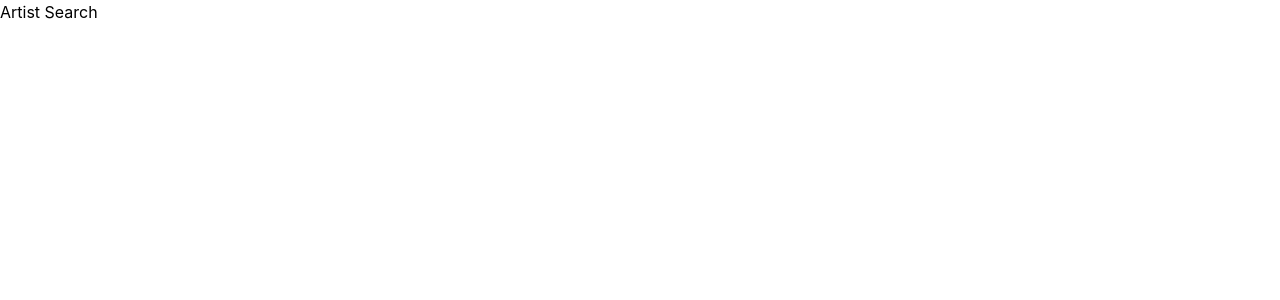
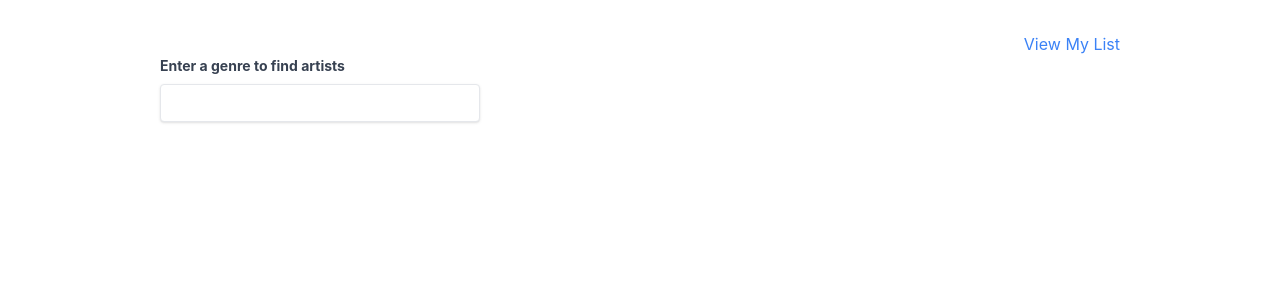
Before and after one commit to Cody123Anderson/cody-max-assessment, a React (Create React App) app: page / in a window 1280 px wide. Shown: the top 300 px of the page. Built offline with nearby package versions, Linux system fonts and the light colour scheme.

Commit message:
search input styled

```diff
--- a/src/components/ArtistSearch.tsx
+++ b/src/components/ArtistSearch.tsx
@@ -1,7 +1,37 @@
+import { useState } from "react";
+import { Link } from "react-router-dom";
+
+import { SearchInput } from "./common/SearchInput";
+
 export const ArtistSearch = () => {
+  const [genre, setGenre] = useState<string>('');
+
+  const onGenreSelect = () => {
+
+  }
+
+  const onSearchSubmit = (e: React.FormEvent) => {
+    e.preventDefault();
+  }
+
   return (
-    <div>
-      Artist Search
+    <div className="p-8 max-w-5xl m-auto">
+      <div className="text-right">
+        <Link to="/my-list" className="text-blue-500 hover:underline">View My List</Link>
+      </div>
+      <form className="max-w-xs" onSubmit={onSearchSubmit}>
+        <SearchInput
+          id="artist-search"
+          label="Enter a genre to find artists"
+          onInputChange={(text) => setGenre(text)}
+          onOptionSelect={(text) => {
+            setGenre(text);
+            onGenreSelect();
+          }}
+          searchOptions={['Rock', 'Rap', 'Hip Hop', 'Country']}
+          value={genre}
+        />
+      </form>
     </div>
   );
 }
--- /dev/null
+++ b/src/components/common/SearchInput.tsx
@@ -0,0 +1,60 @@
+import { useState } from "react";
+
+import { useOutsideClick } from "../../hooks/useOutsideClick";
+
+type Props = React.InputHTMLAttributes<HTMLInputElement> & {
+    id: string;
+    label?: string;
+    searchOptions?: string[];
+    onInputChange: (text: string) => void;
+    onOptionSelect?: (text: string) => void;
+    value: string | number;
+}
+
+export const SearchInput = ({ label, id, searchOptions = [], onInputChange, onOptionSelect, value, ...props}: Props) => {
+    const [showSearchOptions, setShowSearchOptions] = useState(false);
+
+    const handleClickOutside = () => {
+        setShowSearchOptions(false);
+    };
+
+    const ref = useOutsideClick(handleClickOutside);
+
+    return (
+        <div ref={ref} className="mb-4 relative">
+            {label && (
+                <label
+                    className="block text-gray-700 text-sm font-bold mb-2"
+                    htmlFor={id}
+                >
+                    {label}
+                </label>
+            )}
+            <input
+                id={id}
+                className="shadow appearance-none border rounded w-full py-2 px-3 text-gray-700 leading-tight focus:outline-none focus:shadow-outline"
+                value={value}
+                onSelect={() => setShowSearchOptions(true)}
+                onChange={(e) => {
+                    onInputChange(e.target.value);
+                    setShowSearchOptions(true);
+                }}
+                {...props}
+            />
+            <div className={`absolute top-full bg-black text-white w-full p-2 ${showSearchOptions && !!searchOptions.length ? 'visible' : 'hidden'}`}>
+                {searchOptions?.map(text => (
+                    <div
+                        key={text}
+                        className="p-2 hover:bg-gray-700 cursor-pointer"
+                        onClick={() => {
+                            onOptionSelect && onOptionSelect(text);
+                            setShowSearchOptions(false);
+                        }}
+                    >
+                        {text}
+                    </div>
+                ))}
+            </div>
+        </div>
+    );
+};
--- /dev/null
+++ b/src/hooks/useOutsideClick.tsx
@@ -0,0 +1,21 @@
+import { useEffect, useRef } from "react";
+
+export const useOutsideClick = (callback: () => void) => {
+    const ref = useRef<any>(null);
+
+    useEffect(() => {
+      const handleClick = (event: any) => {
+        if (ref.current && !ref.current.contains(event.target)) {
+            callback();
+        }
+      };
+
+      document.addEventListener('click', handleClick);
+
+      return () => {
+        document.removeEventListener('click', handleClick);
+      };
+    }, [callback, ref]);
+
+    return ref;
+  };
```
